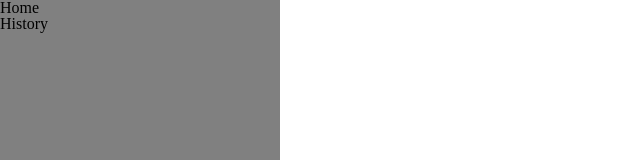
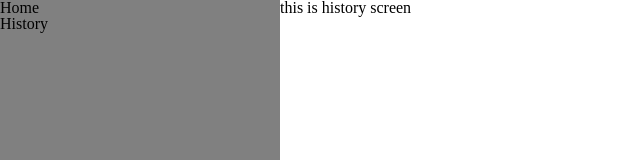
Before and after one commit to 21SLE/handey-fe, a React (Create React App) app: page /history in a window 1280 px wide. Shown: the top 160 px of the page, without its empty margins (0-640 px from the left). Built offline with nearby package versions, Linux system fonts and the light colour scheme.

Commit message:
사이드바 기본 너비, 그에 맞춰 홈, 히스토리 화면 패딩

```diff
--- a/src/routes/History.js
+++ b/src/routes/History.js
@@ -1,7 +1,16 @@
 import React from "react";
 
-function History() {
-    return <span>This is History Page.</span>;
+
+class History extends React.Component {
+
+
+    render() {
+
+        return <div className = "history-layout" style={{paddingLeft: "280px"}}>
+
+            <span>this is history screen</span>
+
+        </div>;
+    }
 }
-
 export default History;
--- a/src/routes/Home/Home.js
+++ b/src/routes/Home/Home.js
@@ -9,18 +9,12 @@ class Home extends React.Component {
 
         return <div className = "home-layout">
             <ToDoBoxList />
-            <span>this is home xcreen</span>
+            <span>this is home screen</span>
 
         </div>;
     }
 }
 
 
-// function Home() {
-
-//     ToDoBoxList();
-
-//     return <span>This is Handey HomeScreen.</span>;
-// }
 
 export default Home;
```
